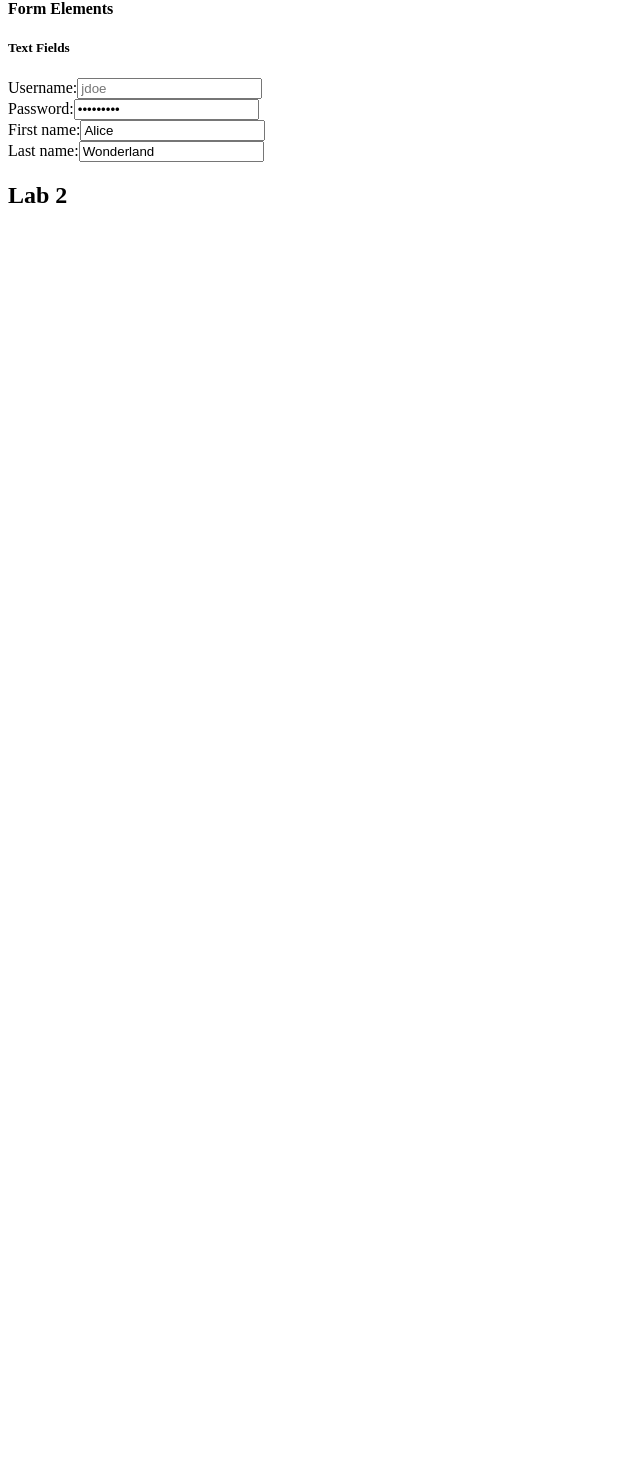
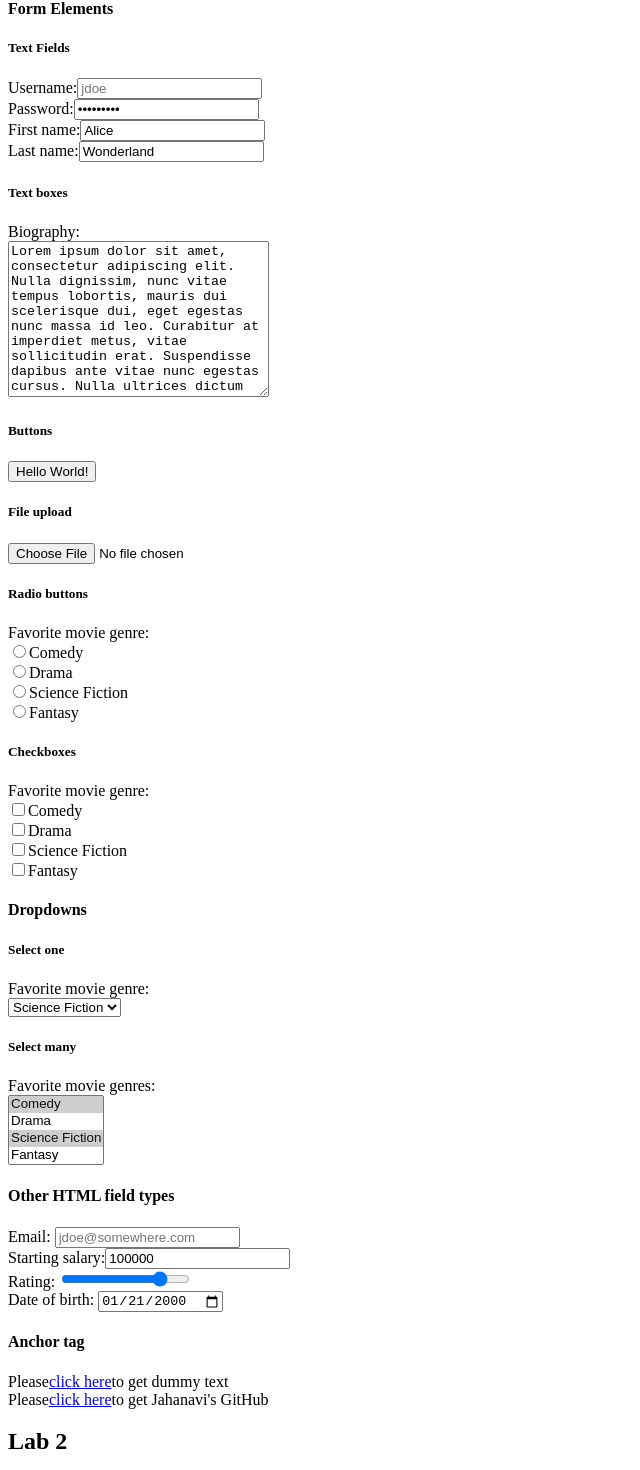
Before and after one commit to jahanavisinha/kanbas-react-web-app, a React (Create React App) app: page / in a window 1280 px wide. Shown: the part 2206-3676 px from the top of the page, without its empty margins (0-640 px from the left). Before the commit the page ends 2435 px from the top, so only its background shows below. Built offline with nearby package versions, Linux system fonts and the light colour scheme.

Commit message:
completed tasks until 2.13

```diff
--- a/src/Labs/Lab1/index.tsx
+++ b/src/Labs/Lab1/index.tsx
@@ -197,9 +197,108 @@ export default function Lab1() {
                     <input type="text" id="wd-text-fields-last-name" placeholder="Doe"
                            value="Wonderland" title="The last name"/>
                 </form>
+                <h5>Text boxes</h5>
+                <label>Biography:</label><br/>
+                <textarea id="wd-textarea" cols={30} rows={10}>Lorem ipsum dolor sit amet, consectetur
+                adipiscing elit. Nulla dignissim, nunc vitae tempus lobortis, mauris dui scelerisque
+                dui, eget egestas nunc massa id leo. Curabitur at imperdiet metus, vitae sollicitudin
+                erat. Suspendisse dapibus ante vitae nunc egestas cursus.
+                Nulla ultrices dictum accumsan. Morbi eget malesuada augue. Duis eu sem vestibulum,
+                sollicitudin velit vel, cursus erat. Nullam auctor dui quis enim commodo, non ultricies
+                lacus mattis. Cras semper sollicitudin lorem. Etiam ut erat vitae sapien malesuada
+                vehicula ut vitae ex. Morbi accumsan non sapien nec tempor. Donec vel eros id dui
+                vulputate eleifend. Vivamus non turpis dictum, feugiat dui ut, placerat.</textarea>
+                <h5 id="wd-buttons">Buttons</h5>
+                <button id="wd-all-good" onClick={() => alert("Life is Good!")} type="button">
+                    Hello World!
+                </button>
+                <h5>File upload</h5>
+                <input id="wd-upload" type="file"/>
+                <h5 id="wd-radio-buttons">Radio buttons</h5>
+
+                <label>Favorite movie genre:</label><br/>
+
+                <input type="radio" name="radio-genre" id="wd-radio-comedy"/>
+                <label htmlFor="wd-radio-comedy">Comedy</label><br/>
+
+                <input type="radio" name="radio-genre" id="wd-radio-drama"/>
+                <label htmlFor="wd-radio-drama">Drama</label><br/>
+
+                <input type="radio" name="radio-genre" id="wd-radio-scifi"/>
+                <label htmlFor="wd-radio-scifi">Science Fiction</label><br/>
+
+                <input type="radio" name="radio-genre" id="wd-radio-fantasy"/>
+                <label htmlFor="wd-radio-fantasy">Fantasy</label>
+                <h5 id="wd-checkboxes">Checkboxes</h5>
+                <label>Favorite movie genre:</label><br/>
+
+                <input type="checkbox" name="check-genre" id="wd-chkbox-comedy"/>
+                <label htmlFor="wd-chkbox-comedy">Comedy</label><br/>
+
+                <input type="checkbox" name="check-genre" id="wd-chkbox-drama"/>
+                <label htmlFor="wd-chkbox-drama">Drama</label><br/>
+
+                <input type="checkbox" name="check-genre" id="wd-chkbox-scifi"/>
+                <label htmlFor="wd-chkbox-scifi">Science Fiction</label><br/>
+
+                <input type="checkbox" name="check-genre" id="wd-chkbox-fantasy"/>
+                <label htmlFor="wd-chkbox-fantasy">Fantasy</label>
+                <h4 id="wd-dropdowns">Dropdowns</h4>
+
+                <h5>Select one</h5>
+                <label htmlFor="wd-select-one-genre"> Favorite movie genre: </label><br/>
+                <select id="wd-select-one-genre">
+                    <option value="COMEDY">Comedy</option>
+                    <option value="DRAMA">Drama</option>
+                    <option selected value="SCIFI">
+                        Science Fiction
+                    </option>
+                    <option value="FANTASY">Fantasy</option>
+                </select>
+
+                <h5>Select many</h5>
+                <label htmlFor="wd-select-many-genre"> Favorite movie genres: </label><br/>
+                <select id="wd-select-many-genre" multiple>
+                    <option selected value="COMEDY">Comedy</option>
+                    <option value="DRAMA">Drama</option>
+                    <option selected value="SCIFI">
+                        Science Fiction
+                    </option>
+                    <option value="FANTASY">Fantasy</option>
+                </select>
+                <h4>Other HTML field types</h4>
+
+                <label htmlFor="wd-text-fields-email"> Email: </label>
+                <input type="email"
+                       placeholder="jdoe@somewhere.com"
+                       id="wd-text-fields-email"/><br/>
+
+                <label htmlFor="wd-text-fields-salary-start"> Starting salary:
+                </label>
+                <input type="number"
+                       id="wd-text-fields-salary-start"
+                       placeholder="1000"
+                       value="100000"/><br/>
+
+                <label htmlFor="wd-text-fields-rating"> Rating: </label>
+                <input type="range" id="wd-text-fields-rating"
+                       placeholder="Doe"
+                       max="5"
+                       value="4"/><br/>
+
+                <label htmlFor="wd-text-fields-dob"> Date of birth: </label>
+                <input type="date"
+                       id="wd-text-fields-dob"
+                       value="2000-01-21"/><br/>
             </div>
+            <h4>Anchor tag</h4>
+            Please
+            <a id="wd-lipsum" href="https://www.lipsum.com">click here</a>
+            to get dummy text<br/>
 
-
+            Please
+            <a id="wd-github" href="https://github.com/jahanavisinha/kanbas-react-web-app">click here</a>
+            to get Jahanavi's GitHub<br/>
         </div>
     );
 }
```
